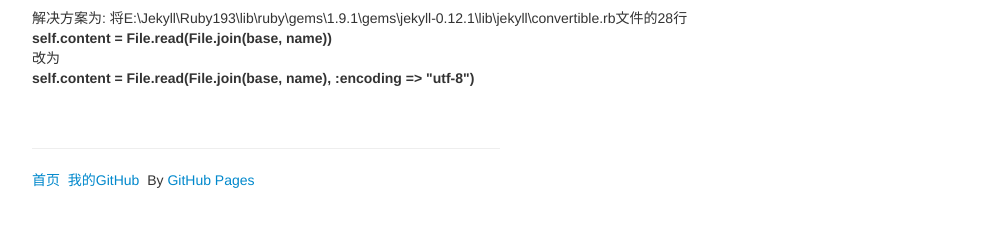
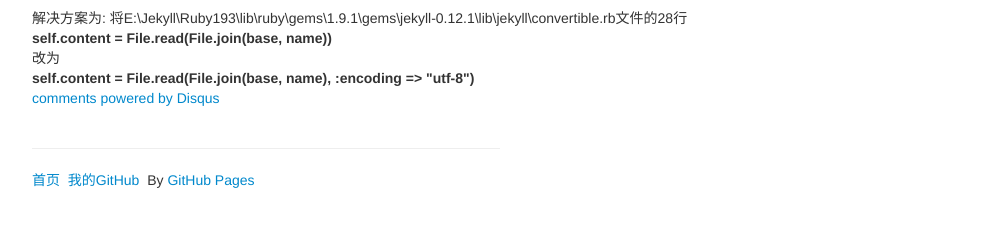
Before and after one commit to Yhzhtk/yhzhtk.github.io, a Jekyll site: the page built from _posts/2013-06-04-jekyll-encode.html, in a window 1280 px wide. Shown: the part 455-682 px from the top of the page, without its empty margins (140-1139 px from the left). Built offline with Jekyll 4.4.1, drawn with Linux system fonts in a browser that asks for light colours; comment, search, counter and statistics services are not loaded; some of the changed lines change nothing that is shown.

Commit message:
add disqus comment

```diff
--- a/_layouts/post.html
+++ b/_layouts/post.html
@@ -8,3 +8,18 @@
 <div id="post">
 {{ content }}
 </div>
+
+	<div id="disqus_thread"></div>
+	<script type="text/javascript">
+        /* * * CONFIGURATION VARIABLES: EDIT BEFORE PASTING INTO YOUR WEBPAGE * * */
+        var disqus_shortname = 'yhzhtk'; // required: replace example with your forum shortname
+
+        /* * * DON'T EDIT BELOW THIS LINE * * */
+        (function() {
+            var dsq = document.createElement('script'); dsq.type = 'text/javascript'; dsq.async = true;
+            dsq.src = '//' + disqus_shortname + '.disqus.com/embed.js';
+            (document.getElementsByTagName('head')[0] || document.getElementsByTagName('body')[0]).appendChild(dsq);
+        })();
+    </script>
+    <noscript>Please enable JavaScript to view the <a href="http://disqus.com/?ref_noscript">comments powered by Disqus.</a></noscript>
+    <a href="http://disqus.com" class="dsq-brlink">comments powered by <span class="logo-disqus">Disqus</span></a>
```
